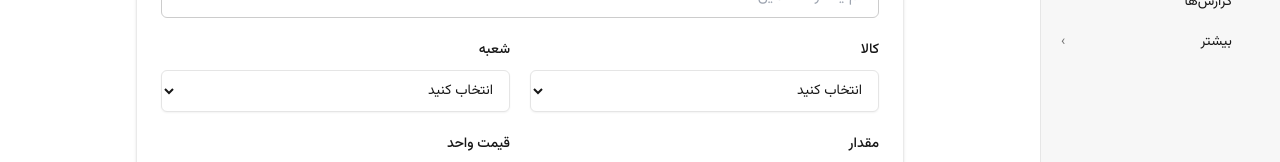
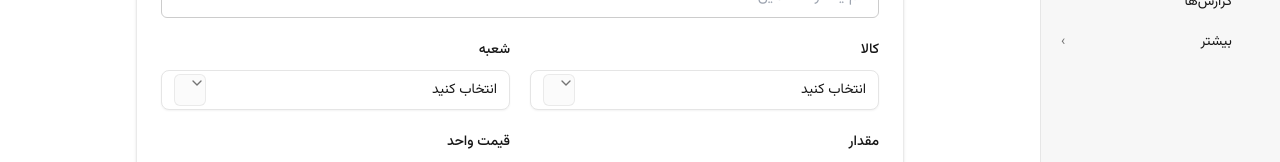
Before and after one commit to erfanhekmati/mfa-erp, a Next.js app in the folder apps/dashboard/: page /inventory/purchases/new in a window 1280 px wide. Shown: the part 204-366 px from the top of the page. Built offline with nearby package versions, Linux system fonts and the light colour scheme; some icons are missing.

Commit message:
feat(ui): add Select component and styled filter dropdowns
Add Radix-based Select to @repo/ui with custom trigger, panel, and item
styles. Use it for the purchase projects branch filter and the add-purchase
form product/branch fields. Include @radix-ui/react-select dependency.

Made-with: Cursor

```diff
--- a/apps/dashboard/app/(dashboard)/inventory/purchases/new/add-purchase-project-form.tsx
+++ b/apps/dashboard/app/(dashboard)/inventory/purchases/new/add-purchase-project-form.tsx
@@ -7,6 +7,11 @@ import {
   CardHeader,
   CardTitle,
   Input,
+  Select,
+  SelectContent,
+  SelectItem,
+  SelectTrigger,
+  SelectValue,
 } from "@repo/ui";
 import { useState } from "react";
 import {
@@ -65,15 +70,23 @@ export function AddPurchaseProjectForm() {
               >
                 کالا
               </label>
-              <select
-                id="productId"
-                name="productId"
-                value={values.productId}
-                onChange={(e) => setField("productId", e.target.value)}
-                className="block w-full rounded-md border border-input bg-background px-3 py-2 text-sm text-foreground shadow-sm outline-none focus-visible:ring-2 focus-visible:ring-ring"
+              <Select
+                value={values.productId || "__empty__"}
+                onValueChange={(v) =>
+                  setField("productId", v === "__empty__" ? "" : v)
+                }
               >
-                <option value="">انتخاب کنید</option>
-              </select>
+                <SelectTrigger
+                  id="productId"
+                  className="!max-w-none text-right"
+                  dir="rtl"
+                >
+                  <SelectValue placeholder="انتخاب کنید" />
+                </SelectTrigger>
+                <SelectContent position="popper" dir="rtl" className="text-right">
+                  <SelectItem value="__empty__">انتخاب کنید</SelectItem>
+                </SelectContent>
+              </Select>
             </div>
 
             <div className="space-y-2">
@@ -83,15 +96,23 @@ export function AddPurchaseProjectForm() {
               >
                 شعبه
               </label>
-              <select
-                id="branchId"
-                name="branchId"
-                value={values.branchId}
-                onChange={(e) => setField("branchId", e.target.value)}
-                className="block w-full rounded-md border border-input bg-background px-3 py-2 text-sm text-foreground shadow-sm outline-none focus-visible:ring-2 focus-visible:ring-ring"
+              <Select
+                value={values.branchId || "__empty__"}
+                onValueChange={(v) =>
+                  setField("branchId", v === "__empty__" ? "" : v)
+                }
               >
-                <option value="">انتخاب کنید</option>
-              </select>
+                <SelectTrigger
+                  id="branchId"
+                  className="!max-w-none text-right"
+                  dir="rtl"
+                >
+                  <SelectValue placeholder="انتخاب کنید" />
+                </SelectTrigger>
+                <SelectContent position="popper" dir="rtl" className="text-right">
+                  <SelectItem value="__empty__">انتخاب کنید</SelectItem>
+                </SelectContent>
+              </Select>
             </div>
 
             <div className="space-y-2">
--- a/packages/ui/package.json
+++ b/packages/ui/package.json
@@ -22,6 +22,7 @@
   },
   "dependencies": {
     "@radix-ui/react-dialog": "^1.1.15",
+    "@radix-ui/react-select": "^2.2.6",
     "@radix-ui/react-separator": "^1.1.8",
     "@radix-ui/react-slot": "^1.2.4",
     "@radix-ui/react-tooltip": "^1.2.8",
--- /dev/null
+++ b/packages/ui/src/components/ui/select.tsx
@@ -0,0 +1,210 @@
+"use client";
+
+import * as SelectPrimitive from "@radix-ui/react-select";
+import * as React from "react";
+import { cn } from "../../lib/utils";
+
+const Select = SelectPrimitive.Root;
+
+const SelectGroup = SelectPrimitive.Group;
+
+const SelectValue = SelectPrimitive.Value;
+
+const SelectTrigger = React.forwardRef<
+  React.ElementRef<typeof SelectPrimitive.Trigger>,
+  React.ComponentPropsWithoutRef<typeof SelectPrimitive.Trigger>
+>(({ className, children, ...props }, ref) => (
+  <SelectPrimitive.Trigger
+    ref={ref}
+    className={cn(
+      "flex h-10 w-full items-center justify-between gap-2 rounded-lg border border-input bg-background px-3 py-2 text-start text-sm text-foreground shadow-sm ring-offset-background transition-colors",
+      "hover:border-input/90 hover:bg-muted/30",
+      "focus:outline-none focus:ring-2 focus:ring-ring focus:ring-offset-2",
+      "disabled:cursor-not-allowed disabled:opacity-50",
+      "[&>span]:line-clamp-1",
+      className,
+    )}
+    {...props}
+  >
+    {children}
+    <SelectPrimitive.Icon asChild>
+      <span className="flex size-8 shrink-0 items-center justify-center rounded-md border border-border/80 bg-muted/40 text-muted-foreground">
+        <svg
+          width="16"
+          height="16"
+          viewBox="0 0 24 24"
+          fill="none"
+          stroke="currentColor"
+          strokeWidth="2"
+          strokeLinecap="round"
+          strokeLinejoin="round"
+          aria-hidden
+        >
+          <path d="m6 9 6 6 6-6" />
+        </svg>
+      </span>
+    </SelectPrimitive.Icon>
+  </SelectPrimitive.Trigger>
+));
+SelectTrigger.displayName = SelectPrimitive.Trigger.displayName;
+
+const SelectContent = React.forwardRef<
+  React.ElementRef<typeof SelectPrimitive.Content>,
+  React.ComponentPropsWithoutRef<typeof SelectPrimitive.Content>
+>(({ className, children, position = "popper", sideOffset = 6, ...props }, ref) => (
+  <SelectPrimitive.Portal>
+    <SelectPrimitive.Content
+      ref={ref}
+      sideOffset={sideOffset}
+      className={cn(
+        "relative z-[100] max-h-[min(280px,var(--radix-select-content-available-height))] min-w-[var(--radix-select-trigger-width)] overflow-hidden rounded-lg border border-border bg-card text-card-foreground shadow-lg",
+        "data-[state=open]:animate-in data-[state=closed]:animate-out data-[state=closed]:fade-out-0 data-[state=open]:fade-in-0 data-[state=closed]:zoom-out-95 data-[state=open]:zoom-in-95 data-[side=bottom]:slide-in-from-top-2 data-[side=left]:slide-in-from-right-2 data-[side=right]:slide-in-from-left-2 data-[side=top]:slide-in-from-bottom-2",
+        position === "popper" &&
+          "data-[side=bottom]:translate-y-1 data-[side=left]:-translate-x-1 data-[side=right]:translate-x-1 data-[side=top]:-translate-y-1",
+        className,
+      )}
+      position={position}
+      {...props}
+    >
+      <SelectScrollUpButton />
+      <SelectPrimitive.Viewport
+        className={cn(
+          "p-1",
+          position === "popper" && "w-full min-w-[var(--radix-select-trigger-width)]",
+        )}
+      >
+        {children}
+      </SelectPrimitive.Viewport>
+      <SelectScrollDownButton />
+    </SelectPrimitive.Content>
+  </SelectPrimitive.Portal>
+));
+SelectContent.displayName = SelectPrimitive.Content.displayName;
+
+const SelectLabel = React.forwardRef<
+  React.ElementRef<typeof SelectPrimitive.Label>,
+  React.ComponentPropsWithoutRef<typeof SelectPrimitive.Label>
+>(({ className, ...props }, ref) => (
+  <SelectPrimitive.Label
+    ref={ref}
+    className={cn("px-2 py-1.5 text-xs font-semibold text-muted-foreground", className)}
+    {...props}
+  />
+));
+SelectLabel.displayName = SelectPrimitive.Label.displayName;
+
+const SelectItem = React.forwardRef<
+  React.ElementRef<typeof SelectPrimitive.Item>,
+  React.ComponentPropsWithoutRef<typeof SelectPrimitive.Item>
+>(({ className, children, ...props }, ref) => (
+  <SelectPrimitive.Item
+    ref={ref}
+    className={cn(
+      "relative flex w-full cursor-default select-none items-center rounded-md py-2.5 pe-9 ps-3 text-sm outline-none transition-colors",
+      "focus:bg-accent focus:text-accent-foreground",
+      "data-[disabled]:pointer-events-none data-[disabled]:opacity-50",
+      className,
+    )}
+    {...props}
+  >
+    <span className="absolute end-2 flex size-4 items-center justify-center">
+      <SelectPrimitive.ItemIndicator>
+        <svg
+          width="14"
+          height="14"
+          viewBox="0 0 24 24"
+          fill="none"
+          stroke="currentColor"
+          strokeWidth="2.5"
+          strokeLinecap="round"
+          strokeLinejoin="round"
+          className="text-primary"
+          aria-hidden
+        >
+          <path d="M20 6 9 17l-5-5" />
+        </svg>
+      </SelectPrimitive.ItemIndicator>
+    </span>
+    <SelectPrimitive.ItemText>{children}</SelectPrimitive.ItemText>
+  </SelectPrimitive.Item>
+));
+SelectItem.displayName = SelectPrimitive.Item.displayName;
+
+const SelectSeparator = React.forwardRef<
+  React.ElementRef<typeof SelectPrimitive.Separator>,
+  React.ComponentPropsWithoutRef<typeof SelectPrimitive.Separator>
+>(({ className, ...props }, ref) => (
+  <SelectPrimitive.Separator
+    ref={ref}
+    className={cn("-mx-1 my-1 h-px bg-border", className)}
+    {...props}
+  />
+));
+SelectSeparator.displayName = SelectPrimitive.Separator.displayName;
+
+const SelectScrollUpButton = React.forwardRef<
+  React.ElementRef<typeof SelectPrimitive.ScrollUpButton>,
+  React.ComponentPropsWithoutRef<typeof SelectPrimitive.ScrollUpButton>
+>(({ className, ...props }, ref) => (
+  <SelectPrimitive.ScrollUpButton
+    ref={ref}
+    className={cn(
+      "flex cursor-default items-center justify-center py-1 text-muted-foreground",
+      className,
+    )}
+    {...props}
+  >
+    <svg
+      width="14"
+      height="14"
+      viewBox="0 0 24 24"
+      fill="none"
+      stroke="currentColor"
+      strokeWidth="2"
+      aria-hidden
+    >
+      <path d="m18 15-6-6-6 6" />
+    </svg>
+  </SelectPrimitive.ScrollUpButton>
+));
+SelectScrollUpButton.displayName = SelectPrimitive.ScrollUpButton.displayName;
+
+const SelectScrollDownButton = React.forwardRef<
+  React.ElementRef<typeof SelectPrimitive.ScrollDownButton>,
+  React.ComponentPropsWithoutRef<typeof SelectPrimitive.ScrollDownButton>
+>(({ className, ...props }, ref) => (
+  <SelectPrimitive.ScrollDownButton
+    ref={ref}
+    className={cn(
+      "flex cursor-default items-center justify-center py-1 text-muted-foreground",
+      className,
+    )}
+    {...props}
+  >
+    <svg
+      width="14"
+      height="14"
+      viewBox="0 0 24 24"
+      fill="none"
+      stroke="currentColor"
+      strokeWidth="2"
+      aria-hidden
+    >
+      <path d="m6 9 6 6 6-6" />
+    </svg>
+  </SelectPrimitive.ScrollDownButton>
+));
+SelectScrollDownButton.displayName = SelectPrimitive.ScrollDownButton.displayName;
+
+export {
+  Select,
+  SelectContent,
+  SelectGroup,
+  SelectItem,
+  SelectLabel,
+  SelectScrollDownButton,
+  SelectScrollUpButton,
+  SelectSeparator,
+  SelectTrigger,
+  SelectValue,
+};
--- a/packages/ui/src/index.ts
+++ b/packages/ui/src/index.ts
@@ -40,6 +40,18 @@ export {
   TooltipTrigger,
 } from "./components/ui/tooltip";
 export {
+  Select,
+  SelectContent,
+  SelectGroup,
+  SelectItem,
+  SelectLabel,
+  SelectScrollDownButton,
+  SelectScrollUpButton,
+  SelectSeparator,
+  SelectTrigger,
+  SelectValue,
+} from "./components/ui/select";
+export {
   Table,
   TableBody,
   TableCaption,
```
Also changed, not shown: apps/dashboard/app/(dashboard)/inventory/purchases/purchase-projects-list.tsx (+23 -12 lines), 1 other file (tests, documents, lock files or other folders).
